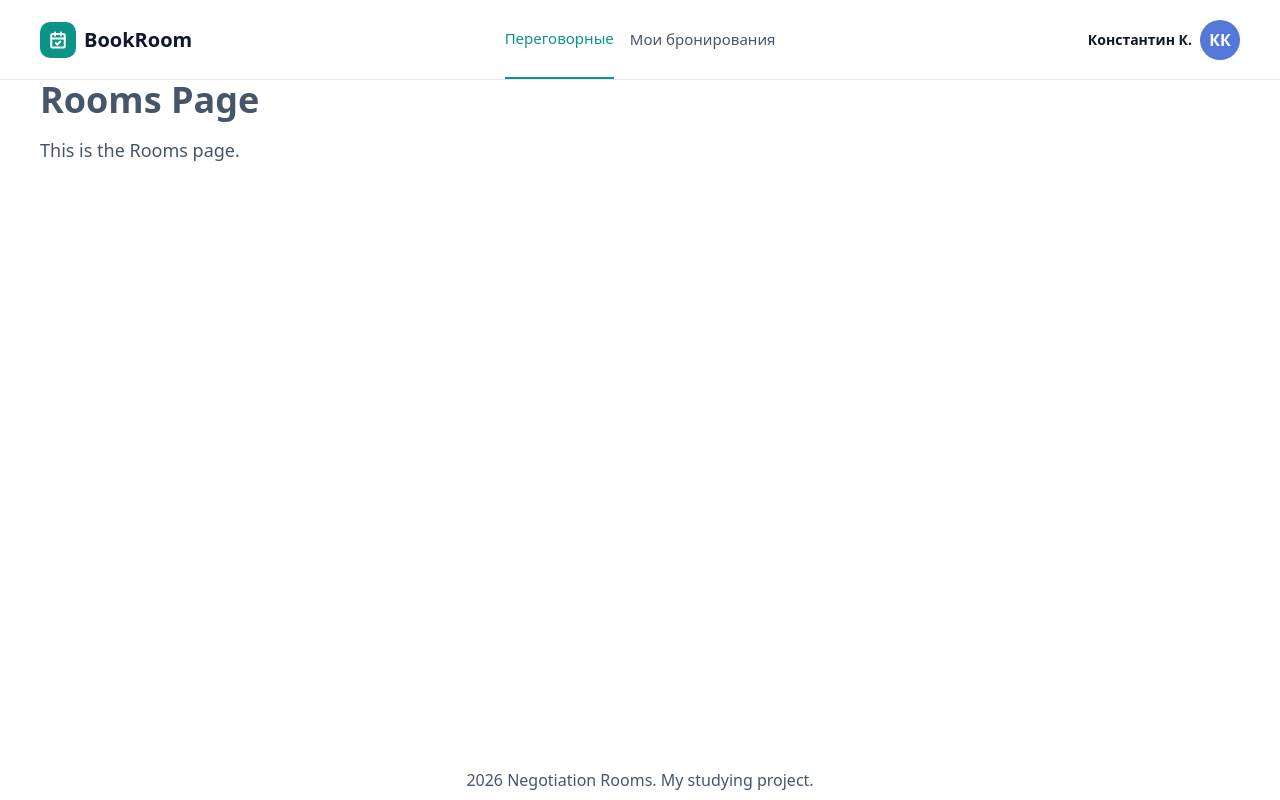
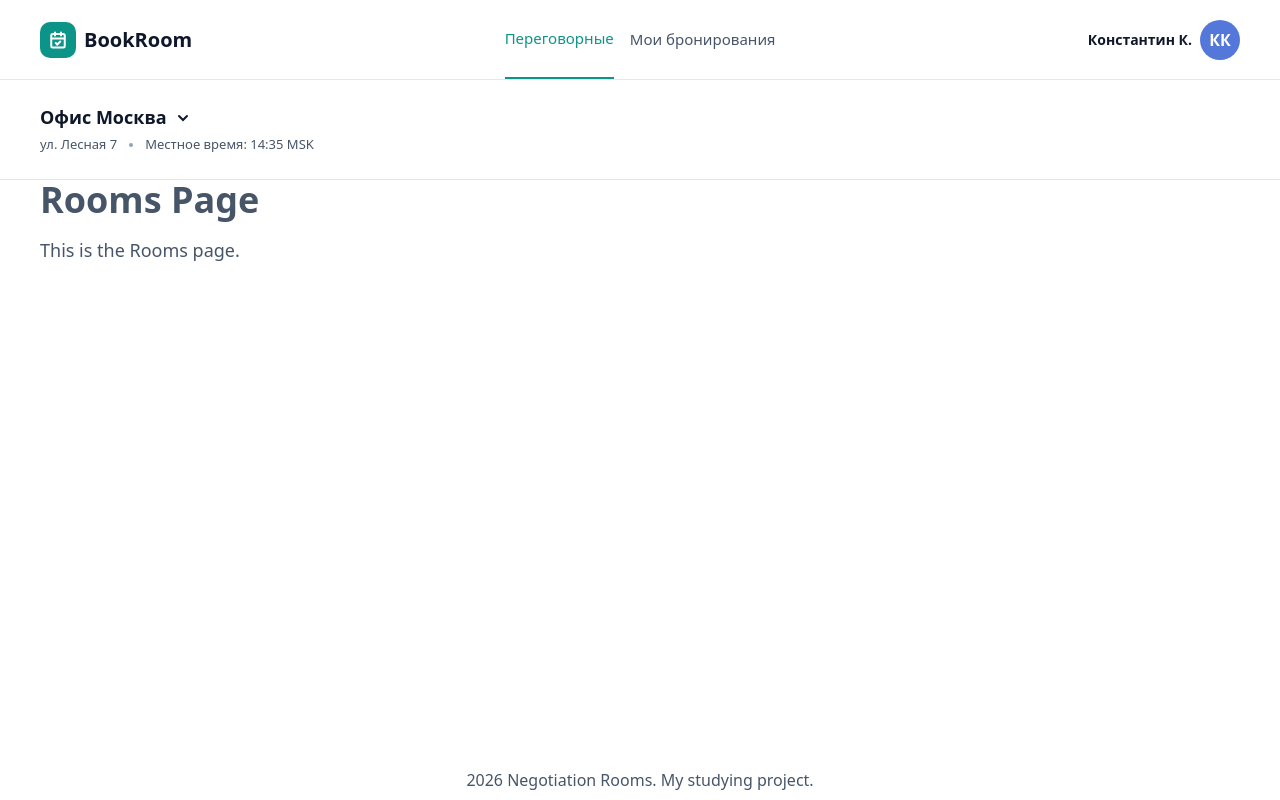
Before and after one commit to DimasAnanas-coder/negotiation-rooms, a React (Vite) app in the folder client/: page /rooms in a window 1280 px wide. Built offline with nearby package versions, Linux system fonts and the light colour scheme.

Commit message:
ADD(rooms): office selector

```diff
--- a/client/src/components/layout/AppLayout.tsx
+++ b/client/src/components/layout/AppLayout.tsx
@@ -1,7 +1,6 @@
 import { Outlet } from "react-router-dom";
 import Header from "./Header";
 import Footer from "./Footer";
-import Container from "../ui/Container";
 
 
 export default function AppLayout() {
@@ -9,9 +8,7 @@ export default function AppLayout() {
         <div className="flex flex-col h-screen">
             <Header />
             <main className="flex-1">
-                <Container>
-                    <Outlet />
-                </Container>
+                <Outlet />
             </main>
             <Footer />
         </div>
--- a/client/src/components/layout/Brand.tsx
+++ b/client/src/components/layout/Brand.tsx
@@ -10,7 +10,7 @@ export default function Brand() {
                 alt="Negotiation Rooms Logo"
                 className="w-9 h-9"
             />
-            <h1 className="text-title font-bold text-[20px] ml-2 text-center font-extrabold">{ServiceName}</h1>
+            <h1 className="text-title text-[20px] ml-2 text-center font-extrabold">{ServiceName}</h1>
         </div>
     )
 }
--- /dev/null
+++ b/client/src/features/Rooms/layout/OfficeSelector/OfficeSelector.tsx
@@ -0,0 +1,27 @@
+import Container from "../../../../components/ui/Container";
+import SelectorTrigger from "./SelectorTrigger";
+
+export default function OfficeSelector() {
+    const office = {
+        name: "Москва",
+        adress: "ул. Лесная 7"
+    }
+    const nowMskTime = "14:35"
+
+    return (
+        <Container className="border-b border-primary-border">
+            <div className="flex flex-col h-full w-full items-start py-6 gap-1">
+                <SelectorTrigger
+                    officeName={office.name}
+                />
+                <div className="flex flex-row text-[13px] font-medium gap-3 items-center justify-center">
+                    <p>{office.adress}</p>
+                    <ellipse
+                        className="w-1 h-1 bg-disabled rounded-md"
+                    />
+                    <p>Местное время: {nowMskTime} MSK</p>
+                </div>
+            </div>
+        </Container>
+    )
+}
--- /dev/null
+++ b/client/src/features/Rooms/layout/OfficeSelector/SelectorTrigger.tsx
@@ -0,0 +1,15 @@
+import ChevronDown from "../../../../assets/icons/chevron-down.svg";
+
+
+export default function SelectorTrigger({officeName}: {officeName: string}) {
+    return (
+        <div className="flex flex-row items-center gap-2">
+            <p className="text-title font-bold text-[18px]">Офис {officeName}</p>
+            <img
+                src={ChevronDown}
+                alt="Chevron Down"
+                className="w-4 h-4"
+            />
+        </div>
+    )
+}
--- /dev/null
+++ b/client/src/features/Rooms/layout/OfficeSelector/index.tsx
@@ -0,0 +1,2 @@
+import OfficeSelector from "./OfficeSelector";
+export default OfficeSelector;
--- a/client/src/pages/Rooms.tsx
+++ b/client/src/pages/Rooms.tsx
@@ -1,8 +1,14 @@
+import Container from "../components/ui/Container";
+import OfficeSelector from "../features/Rooms/layout/OfficeSelector";
+
 export default function Rooms() {
     return (
-        <div className="rooms-page">
-            <h1 className="text-4xl text-blue-500 font-bold">Rooms Page</h1>
-            <p className="mt-4 text-lg">This is the Rooms page.</p>
-        </div>
+        <>
+            <OfficeSelector />
+            <Container>
+                <h1 className="text-4xl text-blue-500 font-bold">Rooms Page</h1>
+                <p className="mt-4 text-lg">This is the Rooms page.</p>
+            </Container>
+        </>
     )
 }
```
Also changed, not shown: client/src/assets/icons/chevron-down.svg (added).
